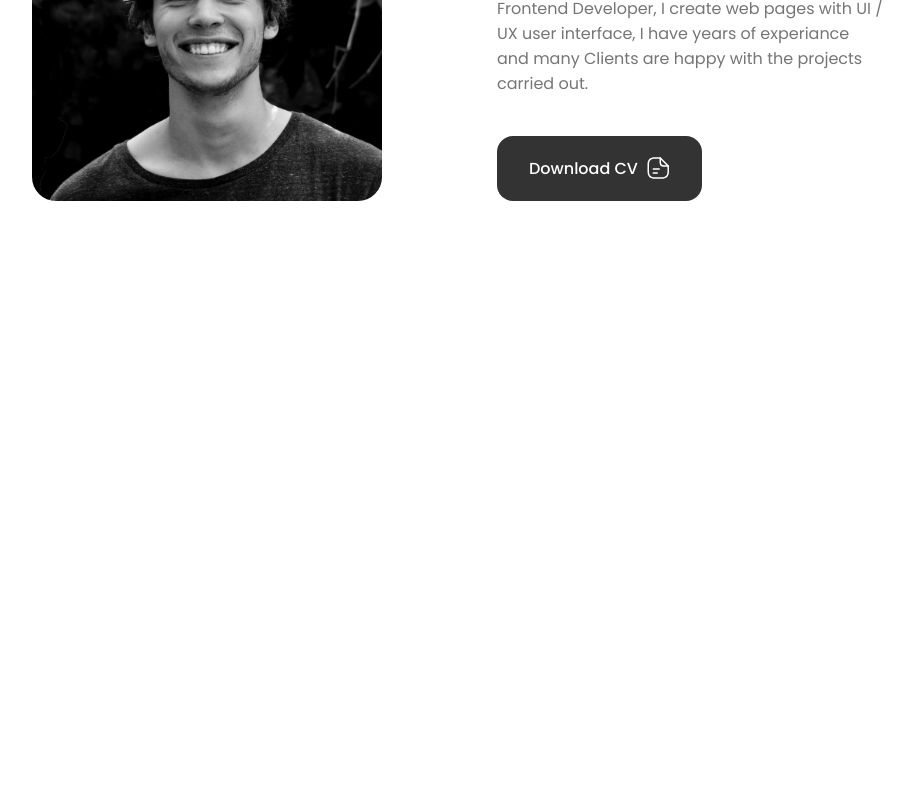
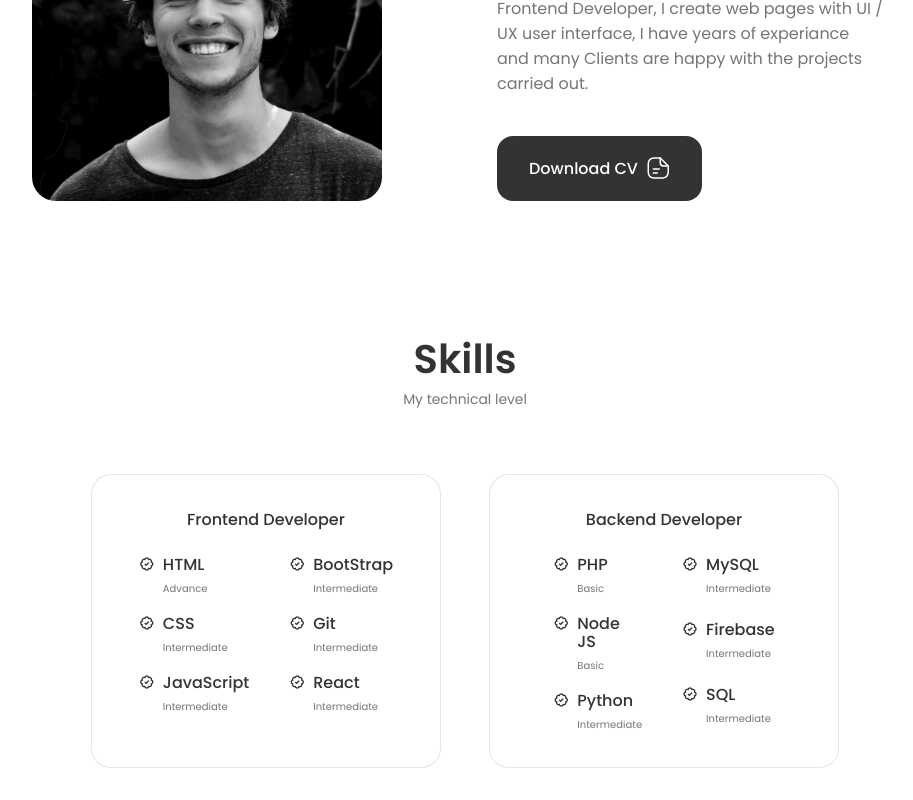
Before and after one commit to Khizar-Alii/Khizar-Portfolio, a React (Vite) app: page / in a window 1280 px wide. Shown: the part 994-1794 px from the top of the page, without its empty margins (175-1088 px from the left). Before the commit the page ends 1227 px from the top, so only its background shows below. Built offline with nearby package versions, Linux system fonts and the light colour scheme.

Commit message:
Adding skills section

```diff
--- a/src/App.jsx
+++ b/src/App.jsx
@@ -2,6 +2,7 @@
 import About from "./Components/about/About";
 import Header from "./Components/header/header";
 import Home from "./Components/home/Home";
+import Skills from "./Components/skills/Skills";
 
 function App() {
   return (
@@ -10,6 +11,7 @@
       <main className="main">
         <Home />
         <About />
+        <Skills />
       </main>
     </>
   );
--- /dev/null
+++ b/src/Components/skills/BackEnd.jsx
@@ -0,0 +1,64 @@
+import React from "react";
+
+const BackEnd = () => {
+  return (
+    <div className="skills__content">
+      <h3 className="skills__title">Backend Developer</h3>
+      <div className="skills__box">
+        <div className="skills__group">
+          <div className="skills__data">
+            <i className="bx bx-badge-check"></i>
+            <div>
+              <h3 className="skills__name">PHP</h3>
+              <span className="skills__level">Basic</span>
+            </div>
+          </div>
+
+          <div className="skills__data">
+            <i className="bx bx-badge-check"></i>
+            <div>
+              <h3 className="skills__name">Node JS</h3>
+              <span className="skills__level">Basic</span>
+            </div>
+          </div>
+
+          <div className="skills__data">
+            <i className="bx bx-badge-check"></i>
+            <div>
+              <h3 className="skills__name">Python</h3>
+              <span className="skills__level">Intermediate</span>
+            </div>
+          </div>
+        </div>
+
+        <div className="skills__group">
+          <div className="skills__data">
+            <i className="bx bx-badge-check"></i>
+            <div>
+              <h3 className="skills__name">MySQL</h3>
+              <span className="skills__level">Intermediate</span>
+            </div>
+          </div>
+
+          <div className="skills__data">
+            <i className="bx bx-badge-check"></i>
+            <div>
+              <h3 className="skills__name">Firebase</h3>
+              <span className="skills__level">Intermediate</span>
+            </div>
+          </div>
+
+          <div className="skills__data">
+            <i className="bx bx-badge-check"></i>
+            <div>
+              <h3 className="skills__name">SQL</h3>
+              <span className="skills__level">Intermediate</span>
+            </div>
+          </div>
+        </div>
+      </div>
+    </div>
+  );
+};
+
+export default BackEnd;
--- /dev/null
+++ b/src/Components/skills/FrontEnd.jsx
@@ -0,0 +1,64 @@
+import React from "react";
+
+const FrontEnd = () => {
+  return (
+    <div className="skills__content">
+      <h3 className="skills__title">Frontend Developer</h3>
+      <div className="skills__box">
+        <div className="skills__group">
+          <div className="skills__data">
+            <i className="bx bx-badge-check"></i>
+            <div>
+              <h3 className="skills__name">HTML</h3>
+              <span className="skills__level">Advance</span>
+            </div>
+          </div>
+
+          <div className="skills__data">
+            <i className="bx bx-badge-check"></i>
+            <div>
+              <h3 className="skills__name">CSS</h3>
+              <span className="skills__level">Intermediate</span>
+            </div>
+          </div>
+
+          <div className="skills__data">
+            <i className="bx bx-badge-check"></i>
+            <div>
+              <h3 className="skills__name">JavaScript</h3>
+              <span className="skills__level">Intermediate</span>
+            </div>
+          </div>
+        </div>
+
+        <div className="skills__group">
+          <div className="skills__data">
+            <i className="bx bx-badge-check"></i>
+            <div>
+              <h3 className="skills__name">BootStrap</h3>
+              <span className="skills__level">Intermediate</span>
+            </div>
+          </div>
+
+          <div className="skills__data">
+            <i className="bx bx-badge-check"></i>
+            <div>
+              <h3 className="skills__name">Git</h3>
+              <span className="skills__level">Intermediate</span>
+            </div>
+          </div>
+
+          <div className="skills__data">
+            <i className="bx bx-badge-check"></i>
+            <div>
+              <h3 className="skills__name">React</h3>
+              <span className="skills__level">Intermediate</span>
+            </div>
+          </div>
+        </div>
+      </div>
+    </div>
+  );
+};
+
+export default FrontEnd;
--- /dev/null
+++ b/src/Components/skills/Skills.css
@@ -0,0 +1,66 @@
+.skills__container{
+    grid-template-columns: repeat(2 , 350px);
+    column-gap: 3rem;
+    justify-content: center;
+}
+.skills__content{
+    background-color: var(--container-color);
+    border: 1px solid rgba(0, 0, 0, 0.1);
+    padding: 2rem 4rem;
+    border-radius: 1.25rem;
+}
+.skills__title{
+    font-size: var(--normal-font-size);
+    font-weight: var(--font-medium);
+    text-align: center;
+    margin-bottom: var(--mb-1-5);
+}
+.skills__box{
+    display: flex;
+    justify-content: center;
+    column-gap: 2.5rem;
+}
+.skills__group{
+    display: grid;
+    align-items: flex-start;
+    row-gap: 1rem;
+}
+.skills__data{
+    display: flex;
+    column-gap: 0.5rem ;
+}
+.skills .bx-badge-check{
+    font-size: 1rem;
+    color: var(--title-color);
+}
+.skills__name{
+    font-size: var(--normal-font-size);
+    font-weight: var(--font-medium);
+    line-height: 18px;
+}
+.skills__level{
+    font-size: var(--tiny-font-size);
+}
+
+@media screen and (max-width:992px){
+    .skills__container{
+        grid-template-columns: max-content;
+        row-gap: 2rem;
+    }
+}
+@media screen and (max-width:576px){
+    .skills__container{
+        grid-template-columns: 1fr;
+    }
+    .skills__content{
+        padding: 1.5rem;
+    }
+}
+@media screen and (max-width:350px){
+    .skills__box{
+        column-gap: 1.25rem;
+    }
+    .skills__name{
+        font-size: var(--small-font-size);
+    }
+}
--- /dev/null
+++ b/src/Components/skills/Skills.jsx
@@ -0,0 +1,19 @@
+import React from "react";
+import "./Skills.css";
+import FrontEnd from "./FrontEnd";
+import BackEnd from "./BackEnd";
+
+const Skills = () => {
+  return (
+    <section className="skills section" id="skills">
+      <h2 className="section__title">Skills</h2>
+      <span className="section__subtitle">My technical level</span>
+      <div className="skills__container container grid">
+        <FrontEnd />
+        <BackEnd />
+      </div>
+    </section>
+  );
+};
+
+export default Skills;
```
